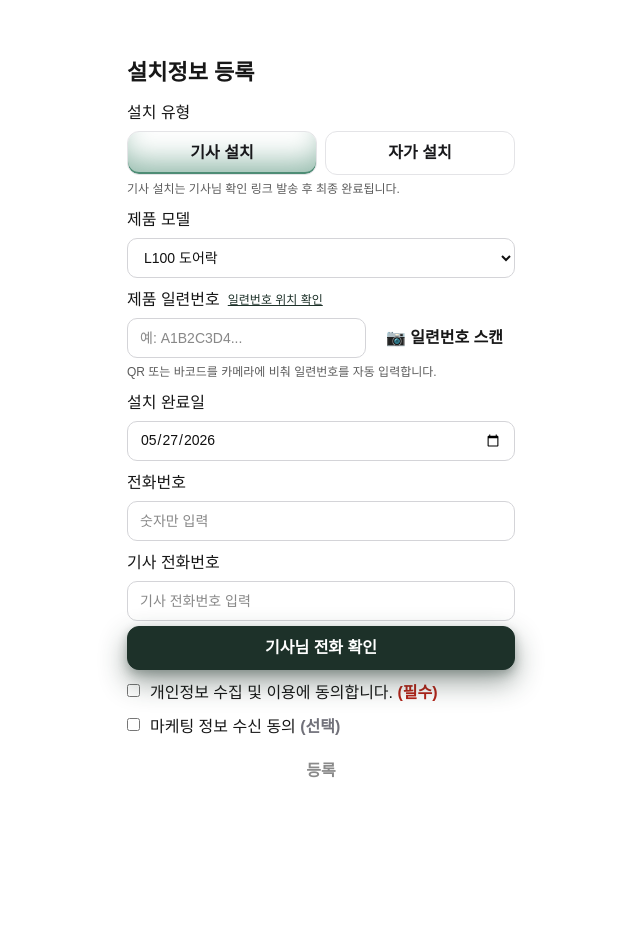
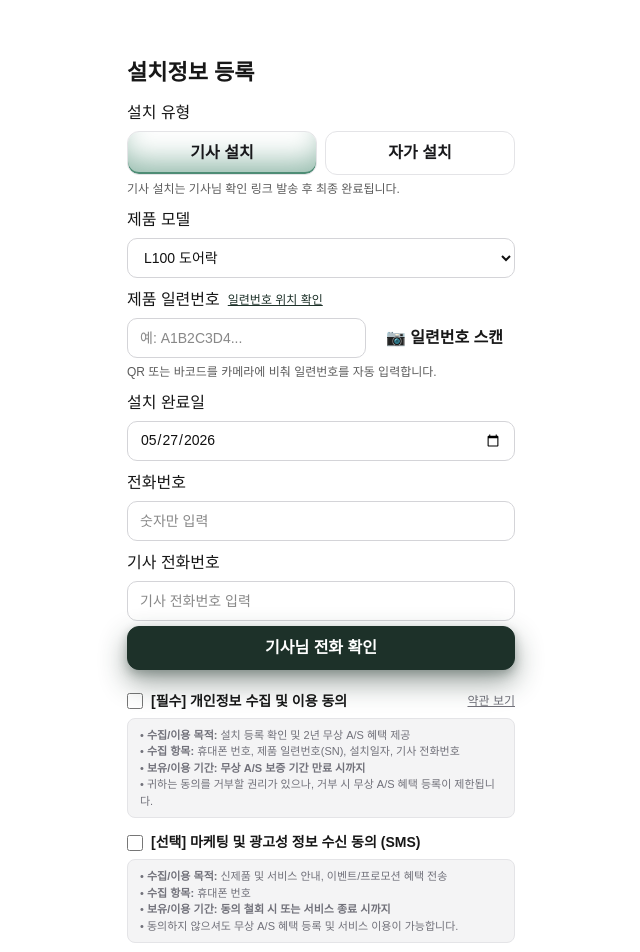
Before and after one commit to JyongSong/warranty-h5, a Next.js app: page /reg in a window 1280 px wide. Shown: the top 952 px of the page, without its empty margins (319-959 px from the left). Before the commit the page ends 849 px from the top, so only its background shows below. Built offline with nearby package versions, Linux system fonts and the light colour scheme.

Commit message:
Update privacy and marketing consent terms and layouts to align with South Korean regulations

```diff
--- a/src/app/privacy/page.tsx
+++ b/src/app/privacy/page.tsx
@@ -1,10 +1,20 @@
 export default function PrivacyPage() {
   return (
-    <div style={{ maxWidth: 720, margin: "40px auto", padding: 16, lineHeight: 1.7 }}>
-      <h1 style={{ fontSize: 22, fontWeight: 700 }}>隐私政策（简版）</h1>
-      <p>我们将收集：手机号、安装日期、设备SN、技师手机号，用于安装确认与A/S期限计算。</p>
-      <p>保管期限：请按公司内部政策填写（例如3年）。</p>
-      <p>如需删除或咨询，请联系：CS 邮箱/电话（待补）。</p>
+    <div style={{ maxWidth: 720, margin: "40px auto", padding: 16, lineHeight: 1.7, fontFamily: "sans-serif" }}>
+      <h1 style={{ fontSize: 22, fontWeight: 700, marginBottom: 20 }}>개인정보 처리방침 (요약)</h1>
+      <p>아카라 도어락 프로모션 무상 A/S 등록 서비스를 이용하기 위하여 아래와 같이 개인정보를 수집 및 이용합니다.</p>
+
+      <h2 style={{ fontSize: 16, fontWeight: 700, marginTop: 20, marginBottom: 8 }}>1. 개인정보 수집 및 이용 항목</h2>
+      <p>휴대폰 번호, 설치 완료일, 제품 일련번호(SN), 기사 전화번호</p>
+
+      <h2 style={{ fontSize: 16, fontWeight: 700, marginTop: 20, marginBottom: 8 }}>2. 개인정보 수집 및 이용 목적</h2>
+      <p>도어락 설치 등록 확인 및 2년 무상 A/S 혜택 제공</p>
+
+      <h2 style={{ fontSize: 16, fontWeight: 700, marginTop: 20, marginBottom: 8 }}>3. 개인정보의 보유 및 이용 기간</h2>
+      <p><b>도어락 무상 A/S 보증 기간 만료 시까지</b> (관계 법령의 규정에 의하여 보존할 필요가 있는 경우 해당 법령에 따라 보존)</p>
+
+      <h2 style={{ fontSize: 16, fontWeight: 700, marginTop: 20, marginBottom: 8 }}>4. 동의를 거부할 권리 및 불이익</h2>
+      <p>귀하는 개인정보 수집 및 이용에 동의하지 않을 권리가 있습니다. 단, 필수 항목 동의 거부 시 무상 A/S 혜택 등록이 제한됩니다.</p>
     </div>
   );
 }
--- a/src/app/reg/RegClient.tsx
+++ b/src/app/reg/RegClient.tsx
@@ -2,6 +2,7 @@
 
 import { useMemo, useState } from "react";
 import { useRouter } from "next/navigation";
+import Link from "next/link";
 
 import QrScanModal from "./QrScanModal";
 import SnLocationModal from "./SnLocationModal";
@@ -347,31 +348,75 @@ export default function RegClient({ initialSn = "" }: { initialSn?: string }) {
           </label>
         ) : null}
 
-        <label style={{ display: "flex", gap: 10, alignItems: "flex-start" }}>
+        {/* 5) 개인정보 수집 및 이용 동의 */}
+        <div style={{ display: "grid", gap: 6, marginTop: 10 }}>
+          <label style={{ display: "flex", gap: 8, alignItems: "center", cursor: "pointer" }}>
             <input
               type="checkbox"
               checked={consent}
               onChange={(e) => setConsent(e.target.checked)}
-            style={{ marginTop: 3 }}
+              style={{ width: 16, height: 16, cursor: "pointer" }}
             />
-          <span>
-            개인정보 수집 및 이용에 동의합니다.{" "}
-            <span style={{ color: "#b42318", fontWeight: 600 }}>(필수)</span>
+            <span style={{ fontSize: 14, fontWeight: 600 }}>
+              [필수] 개인정보 수집 및 이용 동의
             </span>
+            <Link
+              href="/privacy"
+              target="_blank"
+              style={{
+                marginLeft: "auto",
+                fontSize: 12,
+                color: "#71717a",
+                textDecoration: "underline",
+              }}
+            >
+              약관 보기
+            </Link>
           </label>
+          <div style={{
+            fontSize: 11,
+            color: "#71717a",
+            background: "#f4f4f5",
+            padding: "8px 12px",
+            borderRadius: 8,
+            lineHeight: 1.5,
+            border: "1px solid #e4e4e7"
+          }}>
+            • <b>수집/이용 목적:</b> 설치 등록 확인 및 2년 무상 A/S 혜택 제공<br />
+            • <b>수집 항목:</b> 휴대폰 번호, 제품 일련번호(SN), 설치일자, 기사 전화번호<br />
+            • <b>보유/이용 기간:</b> <b>무상 A/S 보증 기간 만료 시까지</b><br />
+            • 귀하는 동의를 거부할 권리가 있으나, 거부 시 무상 A/S 혜택 등록이 제한됩니다.
+          </div>
+        </div>
 
-        <label style={{ display: "flex", gap: 10, alignItems: "flex-start" }}>
+        {/* 6) 마케팅 정보 수신 동의 */}
+        <div style={{ display: "grid", gap: 6, marginTop: 4 }}>
+          <label style={{ display: "flex", gap: 8, alignItems: "center", cursor: "pointer" }}>
             <input
               type="checkbox"
               checked={consentMarketing}
               onChange={(e) => setConsentMarketing(e.target.checked)}
-            style={{ marginTop: 3 }}
+              style={{ width: 16, height: 16, cursor: "pointer" }}
             />
-          <span>
-            마케팅 정보 수신 동의{" "}
-            <span style={{ color: "#71717a", fontWeight: 600 }}>(선택)</span>
+            <span style={{ fontSize: 14, fontWeight: 600 }}>
+              [선택] 마케팅 및 광고성 정보 수신 동의 (SMS)
             </span>
           </label>
+          <div style={{
+            fontSize: 11,
+            color: "#71717a",
+            background: "#f4f4f5",
+            padding: "8px 12px",
+            borderRadius: 8,
+            lineHeight: 1.5,
+            border: "1px solid #e4e4e7"
+          }}>
+            • <b>수집/이용 목적:</b> 신제품 및 서비스 안내, 이벤트/프로모션 혜택 전송<br />
+            • <b>수집 항목:</b> 휴대폰 번호<br />
+            • <b>보유/이용 기간:</b> <b>동의 철회 시 또는 서비스 종료 시까지</b><br />
+            • 동의하지 않으셔도 무상 A/S 혜택 등록 및 서비스 이용이 가능합니다.
+          </div>
+        </div>
 
         {error ? (
           <div style={{ color: "crimson", fontSize: 13 }}>{error}</div>
```
Lines whose indentation alone changed are shown as unchanged.
